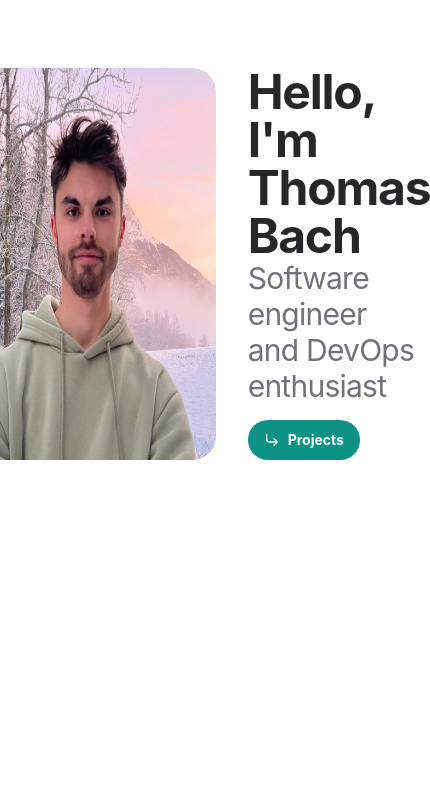
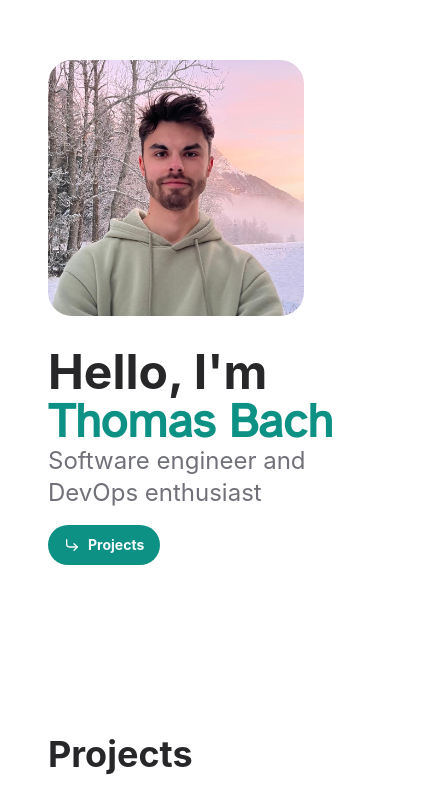
Before and after one commit to thombach/thomasbach.fr, a React (Vite) app: page / in a window 390 px wide. Shown: the part 158-970 px from the top of the page, 430 px wide, since content can reach past the window. Before the commit the page ends 844 px from the top, so only its background shows below. Built offline with nearby package versions, Linux system fonts and the light colour scheme.

Commit message:
feat: responsive hello

```diff
--- a/src/App.css
+++ b/src/App.css
@@ -1,5 +1,5 @@
 #root {
   max-width: 1280px;
   margin: 0 auto;
-  text-align: center;
+  padding: 3rem;
 }
--- /dev/null
+++ b/src/components/Hello.tsx
@@ -0,0 +1,32 @@
+import { CornerDownRight } from "lucide-react";
+import { Button } from "./ui/button";
+
+export default function Hello() {
+  return (
+    <>
+      <div className="flex flex-col justify-center items-center h-screen w-full">
+        <div className="flex md:flex-row flex-col justify-center md:gap-x-8 gap-y-8">
+          <img
+            className="w-64 rounded-3xl aspect-square"
+            src="profile-photo.jpg"
+            alt="Thomas Bach's profile photo"
+          />
+          <div className="flex flex-col justify-center text-left">
+            <h1 className="text-5xl font-bold text-zinc-800">
+              Hello, I'm <span className="text-primary">Thomas Bach</span>
+            </h1>
+            <h2 className="text-2xl text-zinc-500">
+              Software engineer and DevOps enthusiast
+            </h2>
+            <div>
+              <Button className="mt-4">
+                <CornerDownRight className="mr-2 h-4 w-4" />
+                Projects
+              </Button>
+            </div>
+          </div>
+        </div>
+      </div>
+    </>
+  );
+}
--- /dev/null
+++ b/src/components/Projects.tsx
@@ -0,0 +1,9 @@
+import PageTitle from "./PageTitle";
+
+export default function Projects() {
+  return (
+    <>
+      <PageTitle>Projects</PageTitle>
+    </>
+  );
+}
--- a/src/pages/Home.tsx
+++ b/src/pages/Home.tsx
@@ -1,33 +1,14 @@
-import { Button } from "@/components/ui/button";
+import Projects from "@/components/Projects";
 import "./Home.css";
-import { CornerDownRight } from "lucide-react";
+import Hello from "@/components/Hello";
 
 export default function Home() {
   return (
     <>
-      <div className="flex flex-col justify-center items-center h-screen w-full">
-        <div className="flex flex-row justify-center gap-x-8">
-          <img
-            className="w-64 sm:w-64 rounded-3xl aspect-square"
-            src="profile-photo.jpg"
-            alt="Thomas Bach's profile photo"
-          />
-          <div className="flex flex-col justify-center text-left">
-            <h1 className="text-5xl font-bold tracking-tight text-zinc-800 text-balance">
-              Hello, I'm Thomas Bach
-            </h1>
-            <h2 className="text-3xl tracking-tight text-zinc-500 text-balance">
-              Software engineer and DevOps enthusiast
-            </h2>
-            <div>
-              <Button className="mt-4">
-                <CornerDownRight className="mr-2 h-4 w-4" />
-                Projects
-              </Button>
-            </div>
-          </div>
-        </div>
-      </div>
+      <main>
+        <Hello />
+        <Projects />
+      </main>
     </>
   );
 }
```
